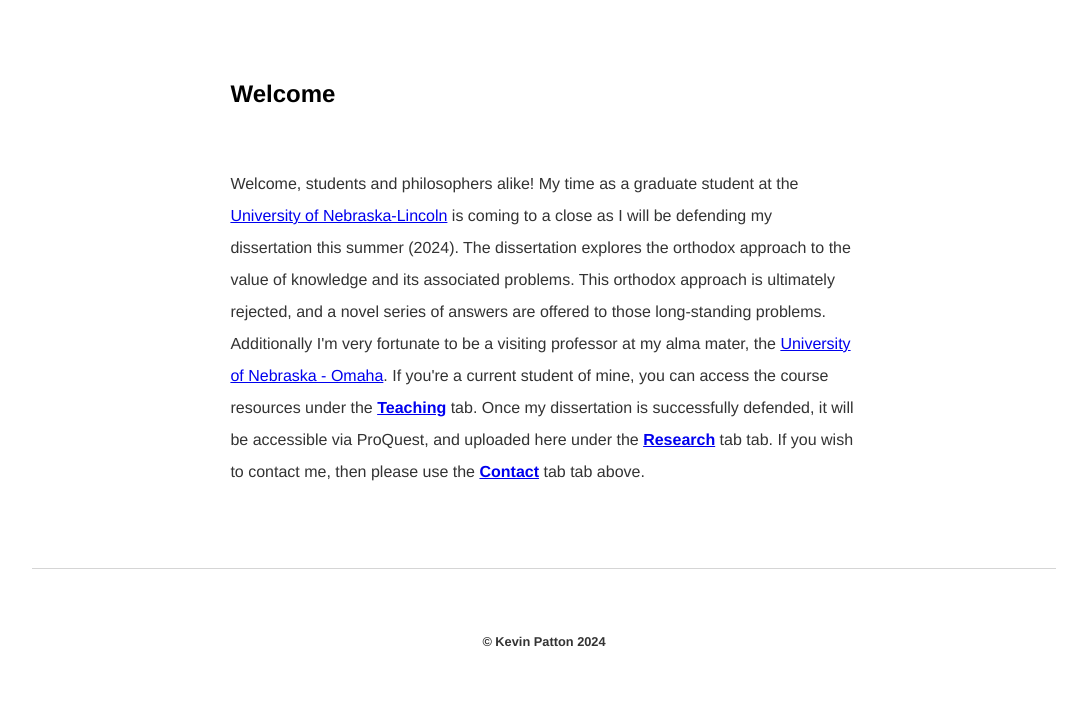
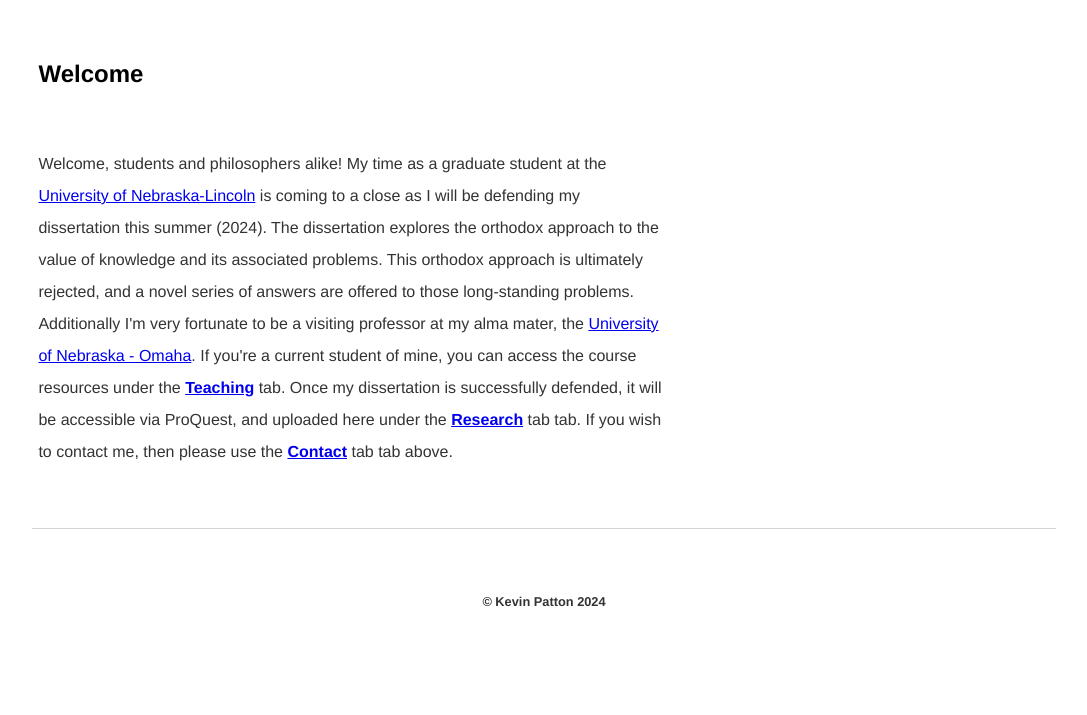
Before and after one commit to kevinjpatton/kevinjpatton.github.io, a Jekyll site: the page built from index.html, in a window 1280 px wide. Shown: the part 348-1063 px from the top of the page, without its empty margins (96-1183 px from the left). Built offline with Jekyll 4.4.1, drawn with Linux system fonts in a browser that asks for light colours; Markdown is read by kramdown in place of the engine named in the settings; after the commit the page ends 1023 px from its top, so only the background shows below that.

Commit message:
Update test.css

```diff
--- a/css/test.css
+++ b/css/test.css
@@ -183,8 +183,8 @@
 /* new code */
 .container {
     width: 70%;
-    margin: 0 auto;
-    padding: 20px;
+    margin: 60 auto;
+    padding: 0px;
 }
 
 .course {
@@ -193,8 +193,8 @@
 }
 
 .course img {
-    float: right;
-    margin-left: 20px;
+    float: left;
+    margin-right: 20px;
     max-width: 150px;
 }
 
@@ -203,7 +203,7 @@
 }
 
 .course p {
-  float: left;
+  float: right;
     font-size: 1em;
     line-height: 1.5;
 }
```
